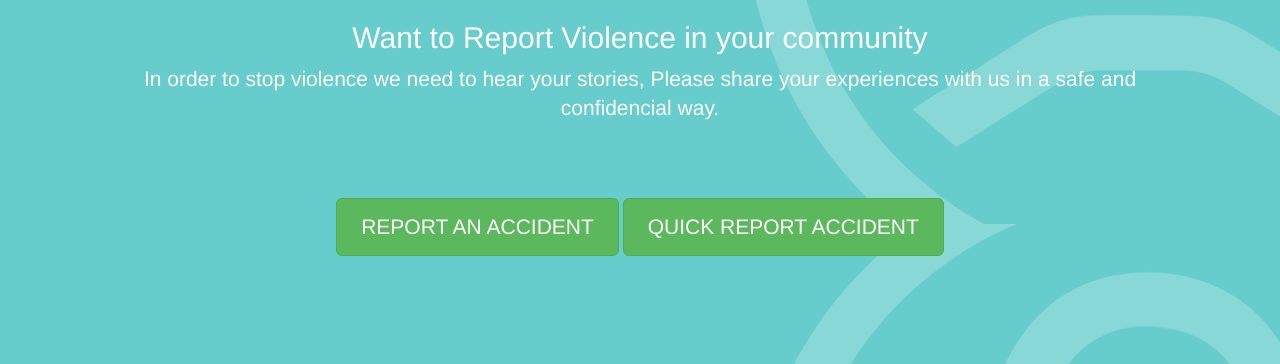
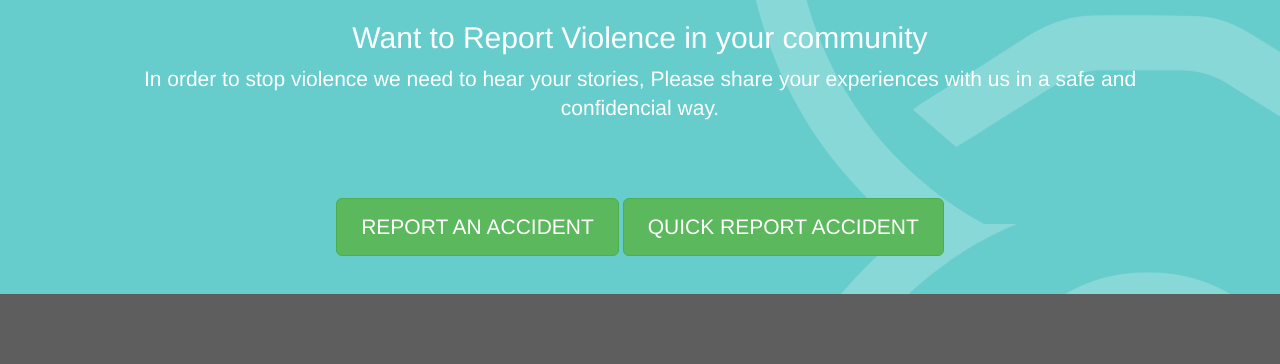
Before and after one commit to erinburns/hackthechange, a PHP site: page /index.html in a window 1280 px wide. Shown: the part 436-800 px from the top of the page. Run offline with PHP 8.4, Linux system fonts and the light colour scheme; some libraries are stand-ins or nearby versions.

Commit message:
Update footer CSS

```diff
--- a/css/mystyle.css
+++ b/css/mystyle.css
@@ -31,11 +31,13 @@ body {
 }
 
 footer {
-  min-width: 10.5em;
-  background-color: black;
-
+  min-height: 5em;
+  background-color: #5E5E5E;
+  bottom: 0;
+  display: block;
+  position: absolute;
+  width: 100%;
 }
-
 
 /* begin styles for header navigation */
 
```
